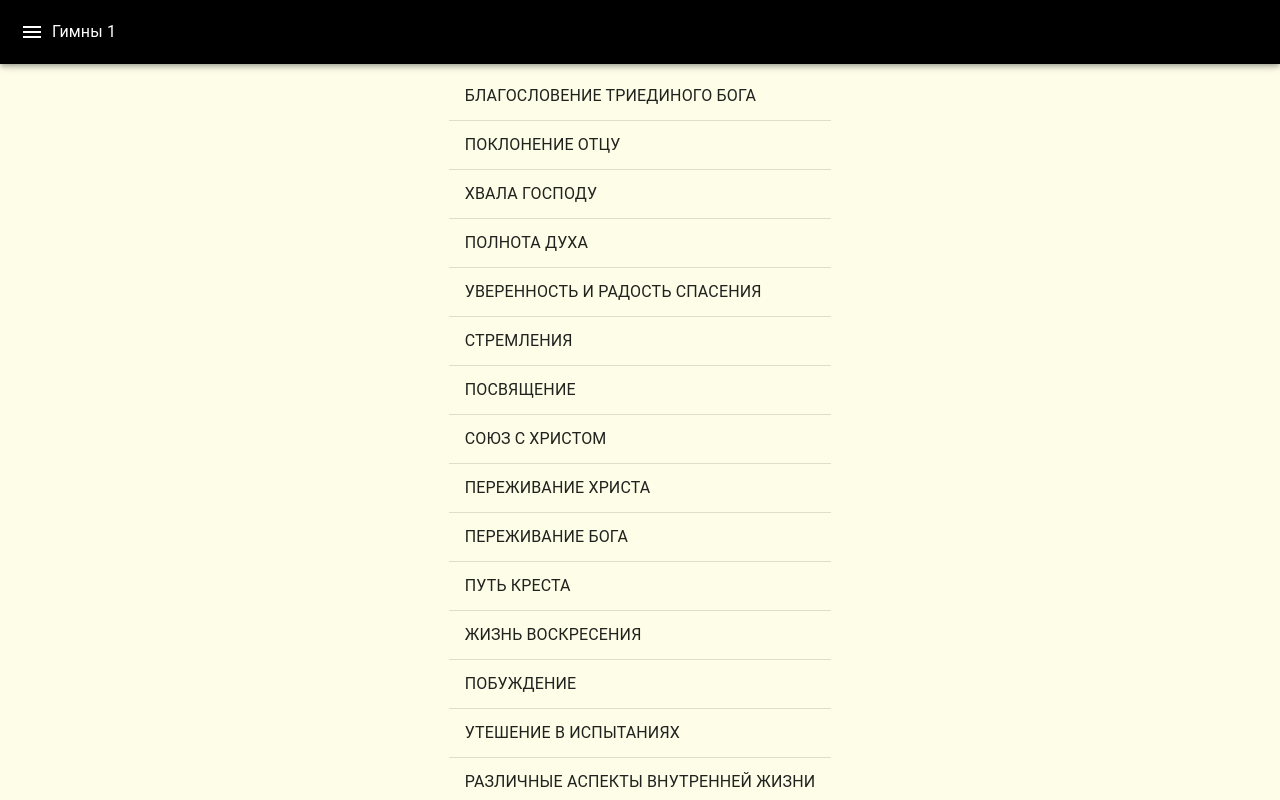
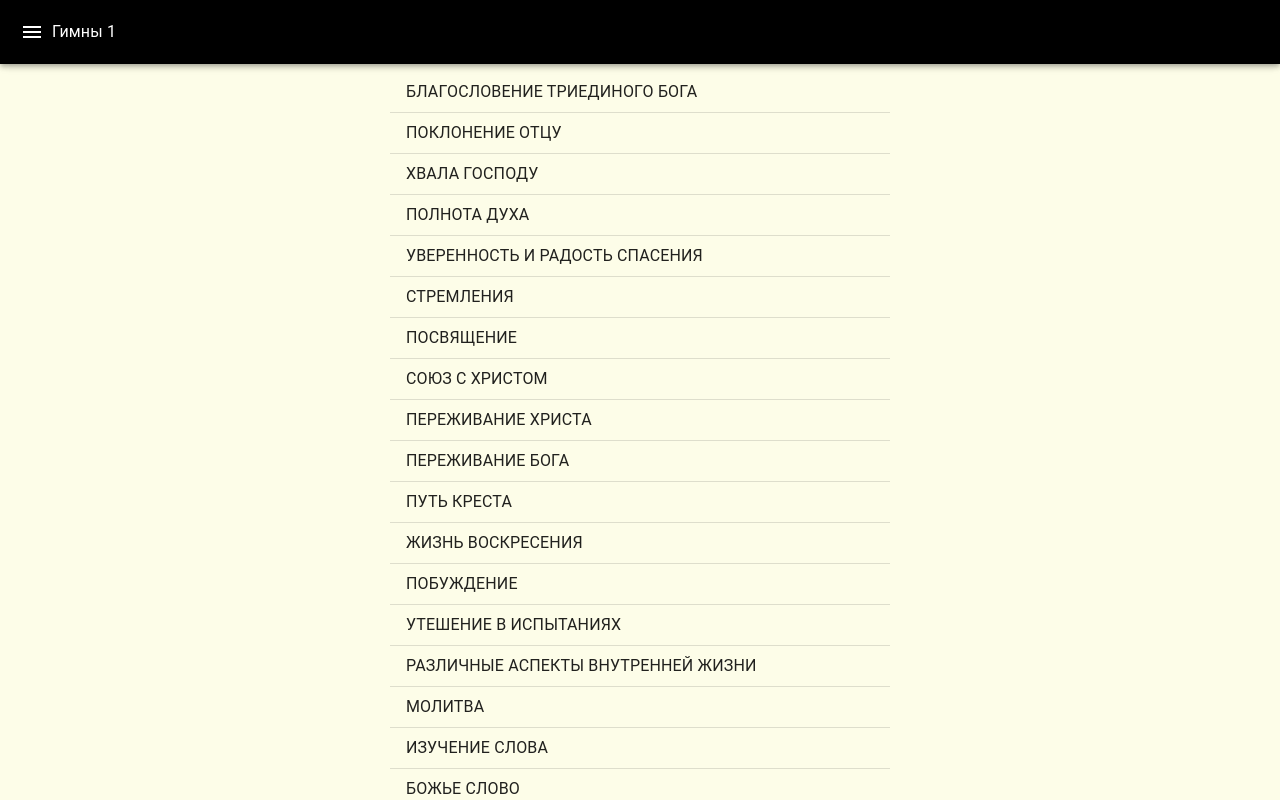
Before and after one commit to gorshipaktsyan/russian-hymns, a React (Create React App) app: page /russian-hymns/content in a window 1280 px wide. Shown: the top 800 px of the page. Built offline with nearby package versions, Linux system fonts and the light colour scheme.

Commit message:
changed some styles

```diff
--- a/src/view/pages/AlphabeticalIndex/HymnsList.js
+++ b/src/view/pages/AlphabeticalIndex/HymnsList.js
@@ -1,56 +1,63 @@
-import { List, ListItem, Divider, Box } from "@mui/material";
-import hymns from "../../services/storage/hymns.json";
-import Fab from "@mui/material/Fab";
-import AddIcon from "@mui/icons-material/ArrowBack";
-import styled from "@emotion/styled";
-import "./index.scss";
+import { List, ListItem, Divider, Box } from '@mui/material'
+import hymns from '../../services/storage/hymns.json'
+import Fab from '@mui/material/Fab'
+import AddIcon from '@mui/icons-material/ArrowBack'
+import styled from '@emotion/styled'
+import './index.scss'
 
 const StyledBox = styled(Box)({
-  display: "flex",
-  justifyContent: "center",
-});
+  display: 'flex',
+  justifyContent: 'center',
+  width: '100%',
+  maxWidth: '500px'
+})
+const StyledList = styled(List)({
+  width: '100%',
+  paddingBottom: '100px'
+})
 const StyledListItem = styled(ListItem)({
-  display: "flex",
-  justifyContent: "space-between",
-  with: "100%",
-  alignItems: "center",
-  "&:hover": {
-    backgroundColor: "rgb(240, 240, 220)",
-    cursor: "pointer",
-  },
-});
+  display: 'flex',
+  justifyContent: 'space-between',
+  padding: '10px 5px',
+  '&:hover': {
+    backgroundColor: '#f0f0dc',
+    cursor: 'pointer'
+  }
+})
+const StyledText = styled(Box)({
+  padding: '5px'
+})
+const StyledFab = styled(Fab)({
+  position: 'fixed',
+  bottom: '10px',
+  right: '10px',
+  backgroundColor: 'black',
+  '&:hover': { backgroundColor: 'grey' }
+})
 
-function HymnsList({ handleTitleClick, letter, handleBackClick }) {
-  const filteredHymns = hymns.filter((h) => h.first_letter === letter);
+function HymnsList ({ handleTitleClick, letter, handleBackClick }) {
+  const filteredHymns = hymns.filter(h => h.first_letter === letter)
   return (
-    <>
     <StyledBox>
-        <List className="list-wrapper">
-          {filteredHymns.map((hymn) => (
+      <StyledList>
+        {filteredHymns.map(hymn => (
           <>
             <StyledListItem
-                className="item"
-                key={hymn._id}
+              key={hymn?._id}
               onClick={() => handleTitleClick(hymn)}
             >
-                <Box sx={{ maxWidth: "80%" }}>{hymn.first_string}</Box>
-                <Box>{hymn.number}</Box>
+              <StyledText>{hymn.first_string}</StyledText>
+              <StyledText>{hymn.number}</StyledText>
             </StyledListItem>
             <Divider />
           </>
         ))}
-        </List>
+      </StyledList>
+      <StyledFab color='primary' aria-label='add' onClick={handleBackClick}>
+        <AddIcon />
+      </StyledFab>
     </StyledBox>
-      <Fab
-        color="primary"
-        aria-label="add"
-        sx={{ position: "fixed", bottom: "30px", right: "30px" }}
-        onClick={handleBackClick}
-      >
-        <AddIcon />
-      </Fab>
-    </>
-  );
+  )
 }
 
-export default HymnsList;
+export default HymnsList
--- a/src/view/pages/AlphabeticalIndex/index.scss
+++ b/src/view/pages/AlphabeticalIndex/index.scss
@@ -1,16 +1,16 @@
 .alphabetical-page {
-  padding: 0 20px;
   display: flex;
   justify-content: center;
+  width: 100%;
 
   .list-wrapper {
     display: flex;
     justify-content: center;
     flex-wrap: wrap;
-    max-width: 300px;
+    max-width: 500px;
+    padding-bottom: 100px;
 
     .letter {
-      padding: 15px;
       font-size: 25px;
       width: 50px;
       height: 50px;
--- a/src/view/pages/Bookmarks/index.js
+++ b/src/view/pages/Bookmarks/index.js
@@ -1,39 +1,43 @@
-import { useNavigate } from "react-router-dom";
-import { Box, Divider, List, ListItem } from "@mui/material";
-import persistentStore from "../../services/PersistentStore";
-import hymns from "../../services/storage/hymns.json";
-import styled from "@emotion/styled";
+import { useNavigate } from 'react-router-dom'
+import { Box, Divider, List, ListItem } from '@mui/material'
+import persistentStore from '../../services/PersistentStore'
+import hymns from '../../services/storage/hymns.json'
+import styled from '@emotion/styled'
 
 const StyledBox = styled(Box)({
-  display: "flex",
-  justifyContent: "center",
-});
+  display: 'flex',
+  justifyContent: 'center'
+})
+const StyledList = styled(List)({
+  width: '100%',
+  maxWidth: '500px'
+})
 const StyledListItem = styled(ListItem)({
-  display: "flex",
-  justifyContent: "space-between",
-  with: "100%",
-  alignItems: "center",
-  "&:hover": {
-    backgroundColor: "#f0f0dc",
-    cursor: "pointer",
-  },
-});
+  display: 'flex',
+  justifyContent: 'space-between',
+  padding: '10px 5px',
+  '&:hover': {
+    backgroundColor: '#f0f0dc',
+    cursor: 'pointer'
+  }
+})
 const StyledText = styled(Box)({
-  padding: "5px",
-});
-function Bookmarks({ setCurrentNumber }) {
-  const SAVED = persistentStore.get("savedHymns") || [];
-  const SAVED_HYMNS = hymns.filter((h) => SAVED.includes(h._id));
-  const navigate = useNavigate();
+  padding: '5px'
+})
 
-  function handleClick(id) {
-    setCurrentNumber(id);
-    navigate("/russian-hymns");
+function Bookmarks ({ setCurrentNumber }) {
+  const SAVED = persistentStore.get('savedHymns') || []
+  const SAVED_HYMNS = hymns.filter(h => SAVED.includes(h._id))
+  const navigate = useNavigate()
+
+  function handleClick (id) {
+    setCurrentNumber(id)
+    navigate('/russian-hymns')
   }
   return (
     <StyledBox>
-      <List>
-        {SAVED_HYMNS.map((h) => (
+      <StyledList sx={{ maxWidth: '500px', width: '100%' }}>
+        {SAVED_HYMNS.map(h => (
           <>
             <StyledListItem key={h._id} onClick={() => handleClick(h._id)}>
               <StyledText>{h?.first_string}</StyledText>
@@ -42,9 +46,9 @@ function Bookmarks({ setCurrentNumber }) {
             <Divider />
           </>
         ))}
-      </List>
+      </StyledList>
     </StyledBox>
-  );
+  )
 }
 
-export default Bookmarks;
+export default Bookmarks
--- a/src/view/pages/Content/TitlesList.js
+++ b/src/view/pages/Content/TitlesList.js
@@ -1,31 +1,35 @@
-import { List, ListItem, ListItemText, Divider } from "@mui/material";
-import styled from "@emotion/styled";
-import titles from "../../services/storage/titles.json";
-import "./index.scss";
+import { List, ListItem, Divider, Box } from '@mui/material'
+import styled from '@emotion/styled'
+import titles from '../../services/storage/titles.json'
+import './index.scss'
 
+const StyledList = styled(List)({
+  width: '100%',
+  paddingBottom: '100px'
+})
 const StyledListItem = styled(ListItem)({
-  "&:hover": {
-    backgroundColor: "rgb(240, 240, 220)",
-    cursor: "pointer",
-  },
-});
-function TitlesList({ handleTitleClick }) {
+  '&:hover': {
+    backgroundColor: '#f0f0dc',
+    cursor: 'pointer'
+  }
+})
+function TitlesList ({ handleTitleClick }) {
   return (
-    <List className="list-wrapper">
-      {titles.map((title) => (
+    <StyledList sx={{ maxWidth: '500px' }}>
+      {titles.map(title => (
         <>
           <StyledListItem
-            className="item"
+            className='item'
             key={title._id}
             onClick={() => handleTitleClick(title)}
           >
-            <ListItemText className="text" primary={title.name} />
+            <Box>{title.name}</Box>
           </StyledListItem>
           <Divider />
         </>
       ))}
-    </List>
-  );
+    </StyledList>
+  )
 }
 
-export default TitlesList;
+export default TitlesList
--- a/src/view/pages/Content/index.scss
+++ b/src/view/pages/Content/index.scss
@@ -3,10 +3,3 @@
   justify-content: center;
   padding-bottom: 100px;
   }
-
-  .list-wrapper {
-    .text {
-      font-size: 20px;
-
-    }
-  }
--- a/src/view/pages/History/index.js
+++ b/src/view/pages/History/index.js
@@ -1,63 +1,61 @@
-import { useNavigate } from "react-router-dom";
-import { Box, Divider, List, ListItem } from "@mui/material";
-import persistentStore from "../../services/PersistentStore";
-import hymns from "../../services/storage/hymns.json";
-import styled from "@emotion/styled";
+import { useNavigate } from 'react-router-dom'
+import { Box, Divider, List, ListItem } from '@mui/material'
+import persistentStore from '../../services/PersistentStore'
+import hymns from '../../services/storage/hymns.json'
+import styled from '@emotion/styled'
 
 const StyledBox = styled(Box)({
-  display: "flex",
-  justifyContent: "center",
-});
+  display: 'flex',
+  justifyContent: 'center'
+})
 const StyledListItem = styled(ListItem)({
-  display: "flex",
-  justifyContent: "space-between",
-  with: "100%",
-  alignItems: "center",
-  "&:hover": {
-    backgroundColor: "#f0f0dc",
-    cursor: "pointer",
-  },
-});
+  display: 'flex',
+  justifyContent: 'space-between',
+  alignItems: 'center',
+  padding: '0px',
+  '&:hover': {
+    backgroundColor: '#f0f0dc',
+    cursor: 'pointer'
+  }
+})
 const StyledText = styled(Box)({
-  padding: "5px",
-});
+  padding: '5px'
+})
 
-function History({ setCurrentNumber }) {
-  const HISTORY = persistentStore.get("searchedNumbers") || [];
-  const searchedHymns = HISTORY.map((searched) => {
-    const matchingHymn = hymns.find((h) => h.number === searched.number);
+function History ({ setCurrentNumber }) {
+  const HISTORY = persistentStore.get('searchedNumbers') || []
+  const searchedHymns = HISTORY.map(searched => {
+    const matchingHymn = hymns.find(h => h.number === searched.number)
     if (matchingHymn) {
       return {
         ...matchingHymn,
-        date: searched.date,
-      };
+        date: searched.date
+      }
     }
-    return null;
-  }).filter(Boolean);
-  const navigate = useNavigate();
+    return null
+  }).filter(Boolean)
+  const navigate = useNavigate()
 
-  function handleClick(id) {
-    setCurrentNumber(id);
-    navigate("/russian-hymns");
+  function handleClick (id) {
+    setCurrentNumber(id)
+    navigate('/russian-hymns')
   }
 
   return (
     <StyledBox>
       <List>
-        {searchedHymns.map((h) => (
+        {searchedHymns.map(h => (
           <>
             <StyledListItem key={h?._id} onClick={() => handleClick(h?._id)}>
               <StyledText>{h?.first_string}</StyledText>
               <StyledText>{h?.number}</StyledText>
             </StyledListItem>
-            <Divider>
-              <Box>{new Date(h.date).toDateString()}</Box>
-            </Divider>
+            <Divider />
           </>
         ))}
       </List>
     </StyledBox>
-  );
+  )
 }
 
-export default History;
+export default History
--- a/src/view/pages/Search/HymnList.js
+++ b/src/view/pages/Search/HymnList.js
@@ -16,7 +16,7 @@ const StyledBox = styled(Box)({
   top: "50%",
   left: "50%",
   transform: "translate(-50%, -50%)",
-  width: 400,
+  width: "400px",
   backgroundColor: "#fdfde8",
   border: "2px solid #000",
   boxShadow: "0px 0px 20px 5px ",
@@ -25,7 +25,7 @@ const StyledBox = styled(Box)({
 const StyledListItem = styled(ListItem)({
   display: "flex",
   justifyContent: "space-between",
-  with: "100%",
+  width: "100%",
   alignItems: "center",
   "&:hover": {
     backgroundColor: "rgb(240, 240, 220)",
@@ -75,7 +75,6 @@ function HymnList({ open, setOpen, searchedText, setCurrentNumber, navigate }) {
                 <Divider />
               </>
             ))}
-          </List>
             <Fab
               color="primary"
               aria-label="add"
@@ -90,6 +89,7 @@ function HymnList({ open, setOpen, searchedText, setCurrentNumber, navigate }) {
             >
               <CloseIcon />
             </Fab>
+          </List>
         </StyledBox>
       </Modal>
     </div>
```
Also changed, not shown: src/view/pages/Content/SubTitlesList.js (+63 -70 lines), src/view/pages/Search/index.js (+14 -4 lines). Lines whose indentation alone changed are shown as unchanged.
